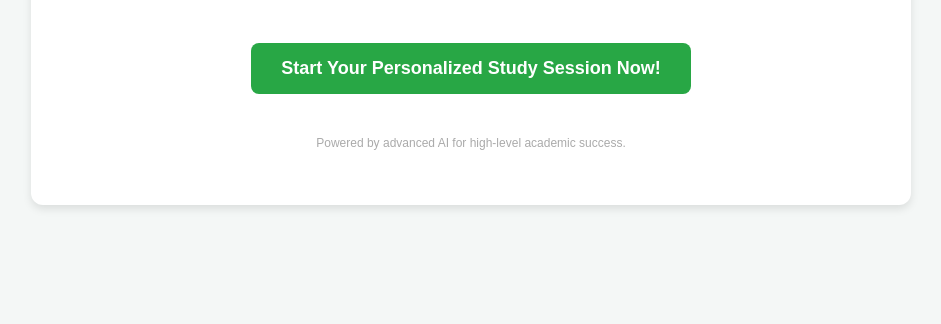
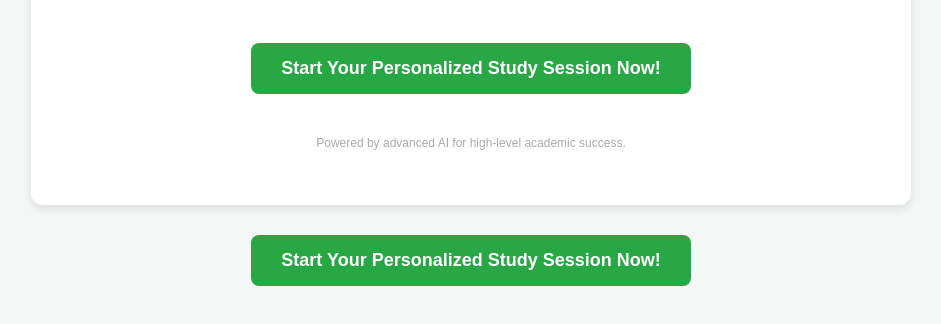
Before and after one commit to studyprox/studyprox, a plain HTML site: page index.html in a window 1280 px wide. Shown: the part 232-556 px from the top of the page, without its empty margins (169-1110 px from the left). Drawn offline with Linux system fonts and the light colour scheme.

Commit message:
Add call-to-action link for study session

```diff
--- a/index.html
+++ b/index.html
@@ -34,3 +34,4 @@
     </div>
 </body>
 </html>
+<a href="#link_to_your_ai_chat" class="cta-button" id="ai-link">Start Your Personalized Study Session Now!</a>
```
